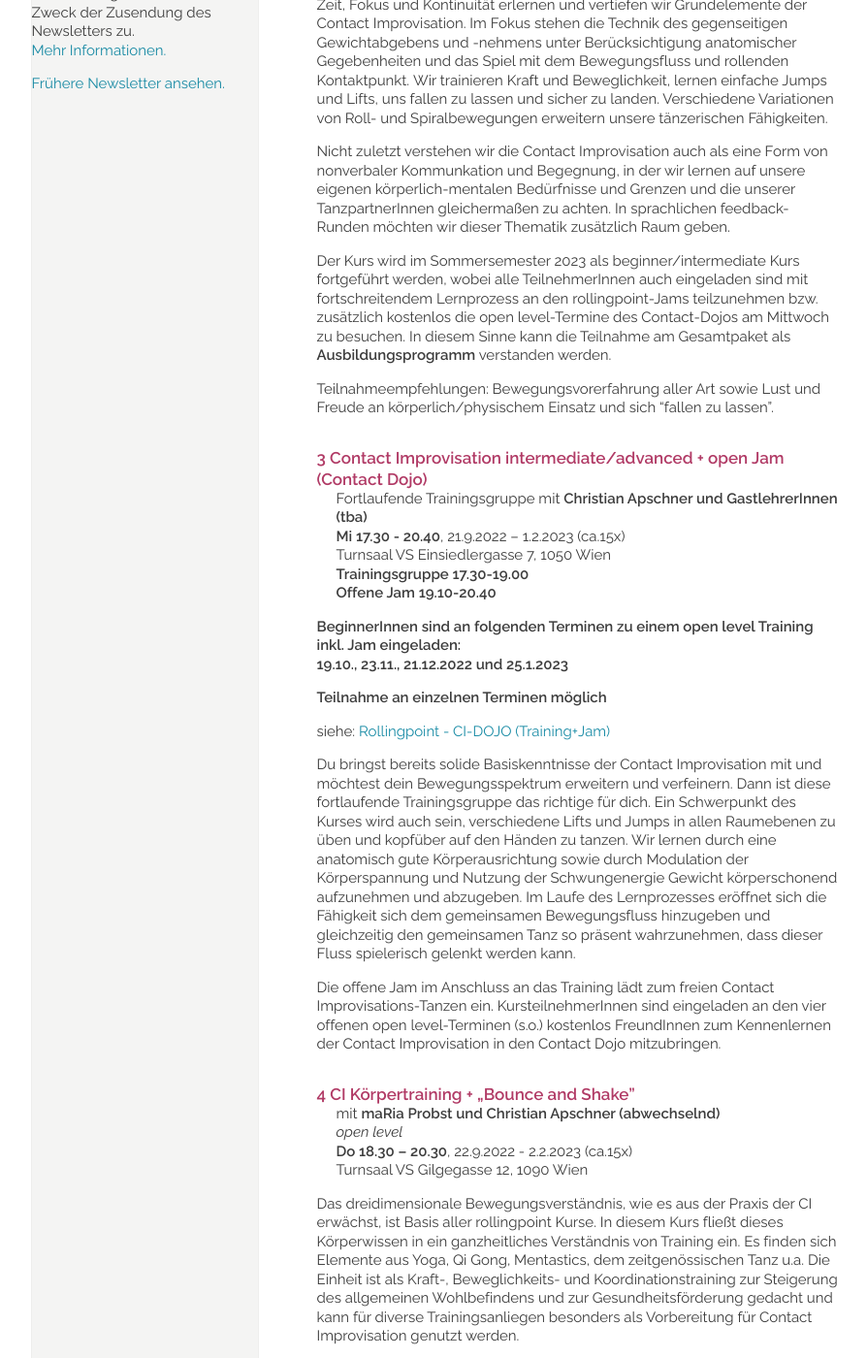
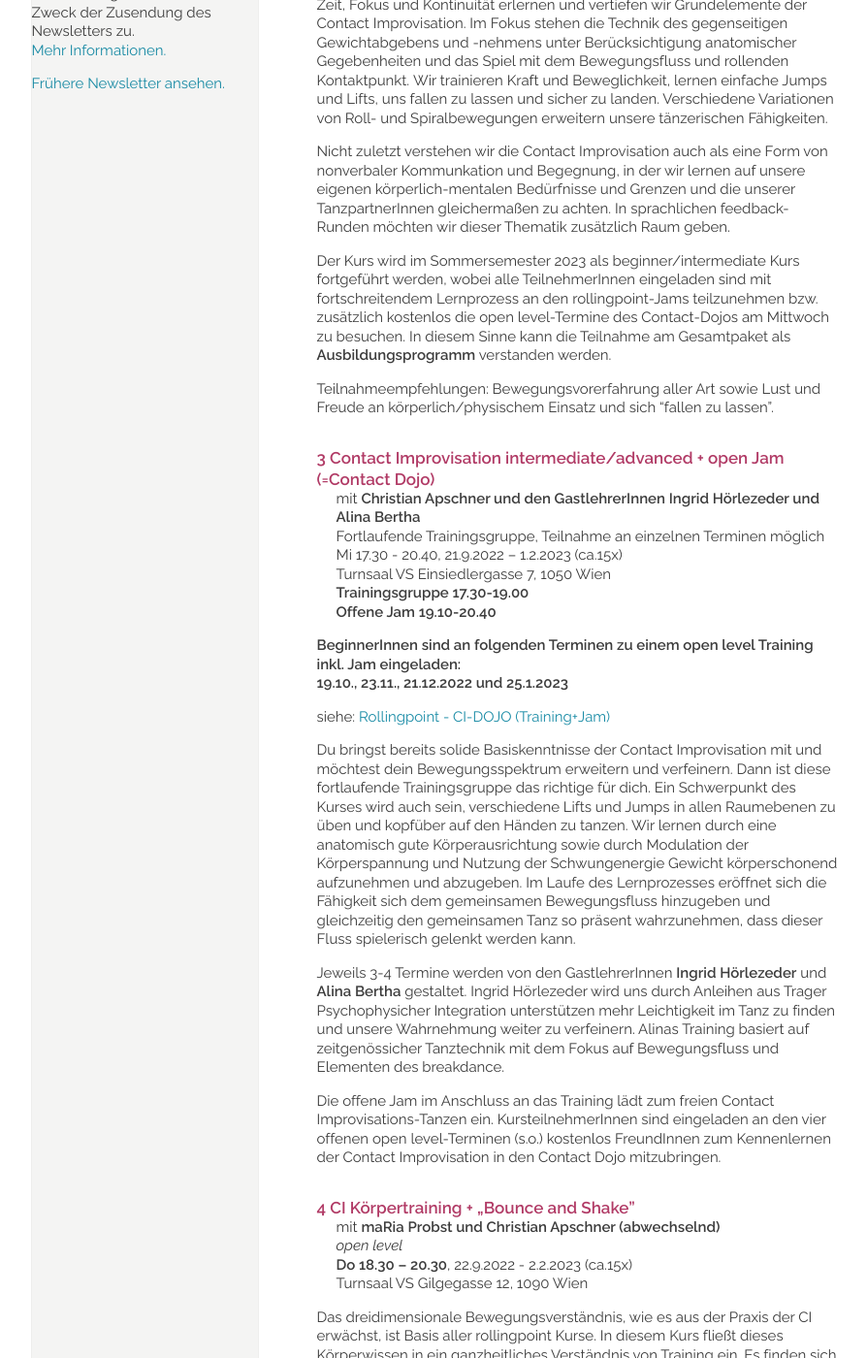
Before and after one commit to manulari/rollingpointat, a Jekyll site: the page built from _pages_de/kurse.md, in a window 1280 px wide and 1400 px high, scrolled down 1180 px. Shown: the whole window at 97% size, without its empty margins (152-1046 px from the left). Built offline with Jekyll 4.4.1, drawn with Linux system fonts in a browser that asks for light colours; comment, search, counter and statistics services are not loaded; some of the changed text lies outside the part shown.

Commit message:
Update page (de) “kurse”

```diff
--- a/_pages_de/kurse.md
+++ b/_pages_de/kurse.md
@@ -2,7 +2,7 @@
 permalink: /kurse
 title: KURSE UND WORKSHOPS
 ---
-Abendangebote Wintersemester 2022/23:
+**Abendangebote Wintersemester 2022/23**
 
 | Tag    | Zeit            | Lehrer:in           | Titel                                                                     | Ort/Turnsaal                 |
 | ------ | --------------- | ------------------- | ------------------------------------------------------------------------- | ---------------------------- |
@@ -46,16 +46,17 @@ In diesem aufbauenden Kurs möchte ich bewegungsfreudige BeginnerInnen einladen
 
 Nicht zuletzt verstehen wir die Contact Improvisation auch als eine Form von nonverbaler Kommunkation und Begegnung, in der wir lernen auf unsere eigenen körperlich-mentalen Bedürfnisse und Grenzen und die unserer TanzpartnerInnen gleichermaßen zu achten. In sprachlichen feedback-Runden möchten wir dieser Thematik zusätzlich Raum geben.
 
-Der Kurs wird im Sommersemester 2023 als beginner/intermediate Kurs fortgeführt werden, wobei alle TeilnehmerInnen auch eingeladen sind mit fortschreitendem Lernprozess an den rollingpoint-Jams teilzunehmen bzw. zusätzlich kostenlos die open level-Termine des Contact-Dojos am Mittwoch zu besuchen. In diesem Sinne kann die Teilnahme am Gesamtpaket als **Ausbildungsprogramm** verstanden werden.
+Der Kurs wird im Sommersemester 2023 als beginner/intermediate Kurs fortgeführt werden, wobei alle TeilnehmerInnen eingeladen sind mit fortschreitendem Lernprozess an den rollingpoint-Jams teilzunehmen bzw. zusätzlich kostenlos die open level-Termine des Contact-Dojos am Mittwoch zu besuchen. In diesem Sinne kann die Teilnahme am Gesamtpaket als **Ausbildungsprogramm** verstanden werden.
 
 Teilnahmeempfehlungen: Bewegungsvorerfahrung aller Art sowie Lust und Freude an körperlich/physischem Einsatz und sich "fallen zu lassen".
 
 <div class="named-anchor" id="mi"></div>
 
-#### **3 Contact Improvisation intermediate/advanced + open Jam (Contact Dojo)**
+#### **3 Contact Improvisation intermediate/advanced + open Jam (=Contact Dojo)**
 
-Fortlaufende Trainingsgruppe mit **Christian Apschner und GastlehrerInnen (tba)**\
-**Mi 17.30 - 20.40**, 21.9.2022 – 1.2.2023 (ca.15x)\
+mit **Christian Apschner und den GastlehrerInnen Ingrid Hörlezeder und Alina Bertha**\
+Fortlaufende Trainingsgruppe, Teilnahme an einzelnen Terminen möglich\
+Mi 17.30 - 20.40, 21.9.2022 – 1.2.2023 (ca.15x)\
 Turnsaal VS Einsiedlergasse 7, 1050 Wien\
 **Trainingsgruppe 17.30-19.00**\
 **Offene Jam 19.10-20.40**
@@ -63,11 +64,13 @@ Turnsaal VS Einsiedlergasse 7, 1050 Wien\
 **BeginnerInnen sind an folgenden Terminen zu einem open level Training inkl. Jam eingeladen:**\
 **19.10., 23.11., 21.12.2022 und 25.1.2023**
 
-**Teilnahme an einzelnen Terminen möglich**
+
 
 siehe: [Rollingpoint - CI-DOJO (Training+Jam)](/dojo)
 
 Du bringst bereits solide Basiskenntnisse der Contact Improvisation mit und möchtest dein Bewegungsspektrum erweitern und verfeinern. Dann ist diese fortlaufende Trainingsgruppe das richtige für dich. Ein Schwerpunkt des Kurses wird auch sein, verschiedene Lifts und Jumps in allen Raumebenen zu üben und kopfüber auf den Händen zu tanzen. Wir lernen durch eine anatomisch gute Körperausrichtung sowie durch Modulation der Körperspannung und Nutzung der Schwungenergie Gewicht körperschonend aufzunehmen und abzugeben. Im Laufe des Lernprozesses eröffnet sich die Fähigkeit sich dem gemeinsamen Bewegungsfluss hinzugeben und gleichzeitig den gemeinsamen Tanz so präsent wahrzunehmen, dass dieser Fluss spielerisch gelenkt werden kann.
+
+Jeweils 3-4 Termine werden von den GastlehrerInnen **Ingrid Hörlezeder** und **Alina Bertha** gestaltet. Ingrid Hörlezeder wird uns durch Anleihen aus Trager Psychophysicher Integration unterstützen mehr Leichtigkeit im Tanz zu finden und unsere Wahrnehmung weiter zu verfeinern. Alinas Training basiert auf zeitgenössicher Tanztechnik mit dem Fokus auf Bewegungsfluss und Elementen des breakdance.
 
 Die offene Jam im Anschluss an das Training lädt zum freien Contact Improvisations-Tanzen ein. KursteilnehmerInnen sind eingeladen an den vier offenen open level-Terminen (s.o.) kostenlos FreundInnen zum Kennenlernen der Contact Improvisation in den Contact Dojo mitzubringen.
 
```
Also changed, not shown: other parts of _pages_de/kurse.md (+1 -1 lines).
